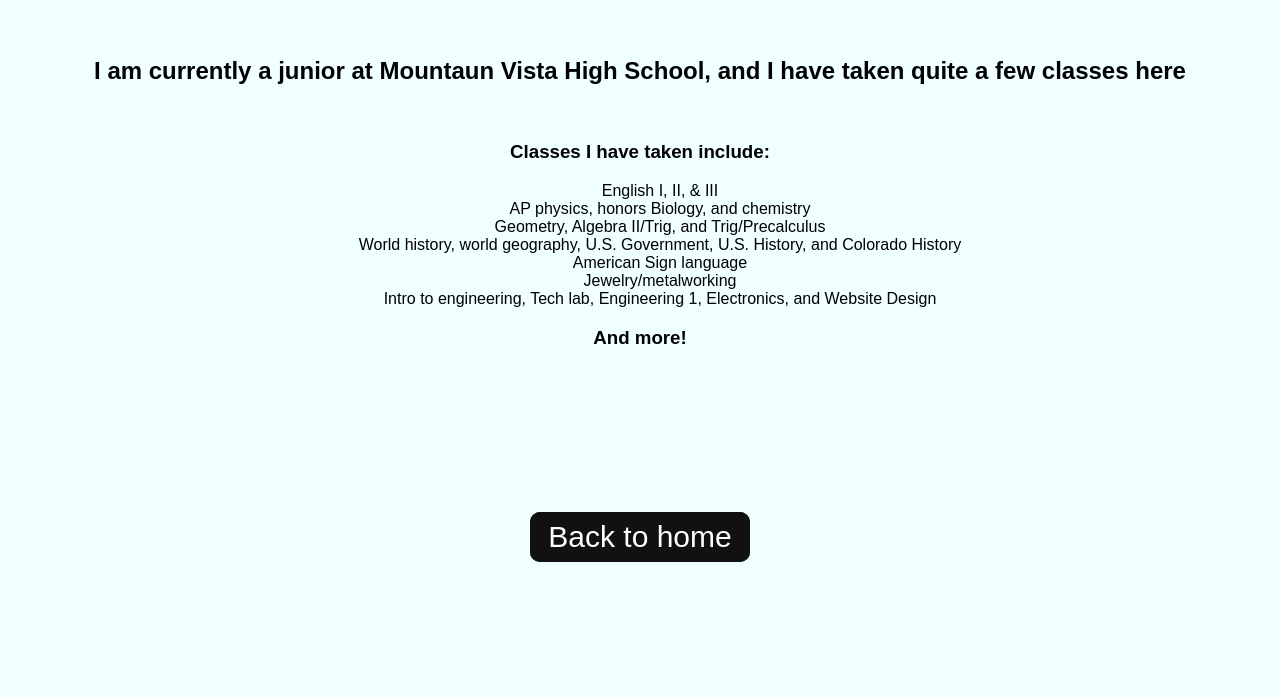
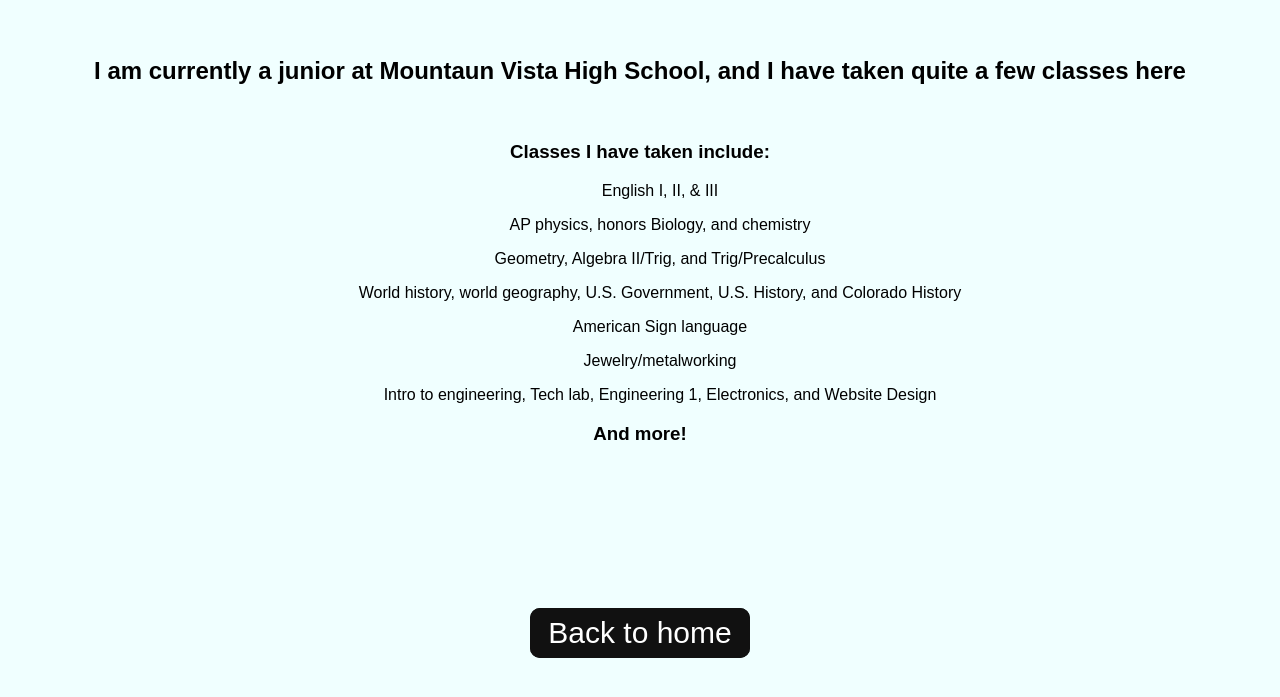
Before and after one commit to smithjr6/resume, a plain HTML site: page education.html in a window 1280 px wide. Shown: the part 79-776 px from the top of the page. Drawn offline with Linux system fonts and the light colour scheme.

Commit message:
Update education.html

```diff
--- a/education.html
+++ b/education.html
@@ -10,13 +10,13 @@
 	    <br>
 	    <h3>Classes I have taken include:</h3>
 	    <ul>
-		    English I, II, & III<br>
-		    AP physics, honors Biology, and chemistry<br>
-		    Geometry, Algebra II/Trig, and Trig/Precalculus<br>
-		    World history, world geography, U.S. Government, U.S. History, and Colorado History<br>
-		    American Sign language<br>
-		    Jewelry/metalworking<br>
-		    Intro to engineering, Tech lab, Engineering 1, Electronics, and Website Design<br>
+		    <p>English I, II, & III</p>
+		    <p>AP physics, honors Biology, and chemistry</p>
+		    <p>Geometry, Algebra II/Trig, and Trig/Precalculus</p>
+		    <p>World history, world geography, U.S. Government, U.S. History, and Colorado History</p>
+		    <p>American Sign language</p>
+		    <p>Jewelry/metalworking</p>
+		    <p>Intro to engineering, Tech lab, Engineering 1, Electronics, and Website Design</p>
 	    </ul>
 	    <h3>And more!</h3>
 
```
